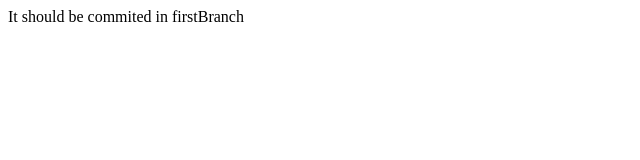
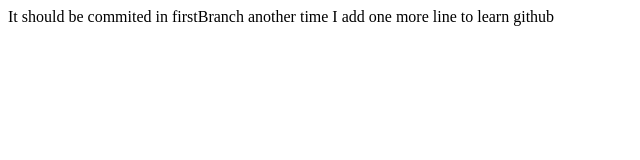
Before and after one commit to yraj/third, a plain HTML site: page index.html in a window 1280 px wide. Shown: the whole page, without its empty margins (0-640 px from the left). Drawn offline with Linux system fonts and the light colour scheme.

Commit message:
another time

```diff
--- a/index.html
+++ b/index.html
@@ -1,3 +1,4 @@
 <html>
 	It should be commited in firstBranch
+	another time I add one more line to learn github
 </html>
```
